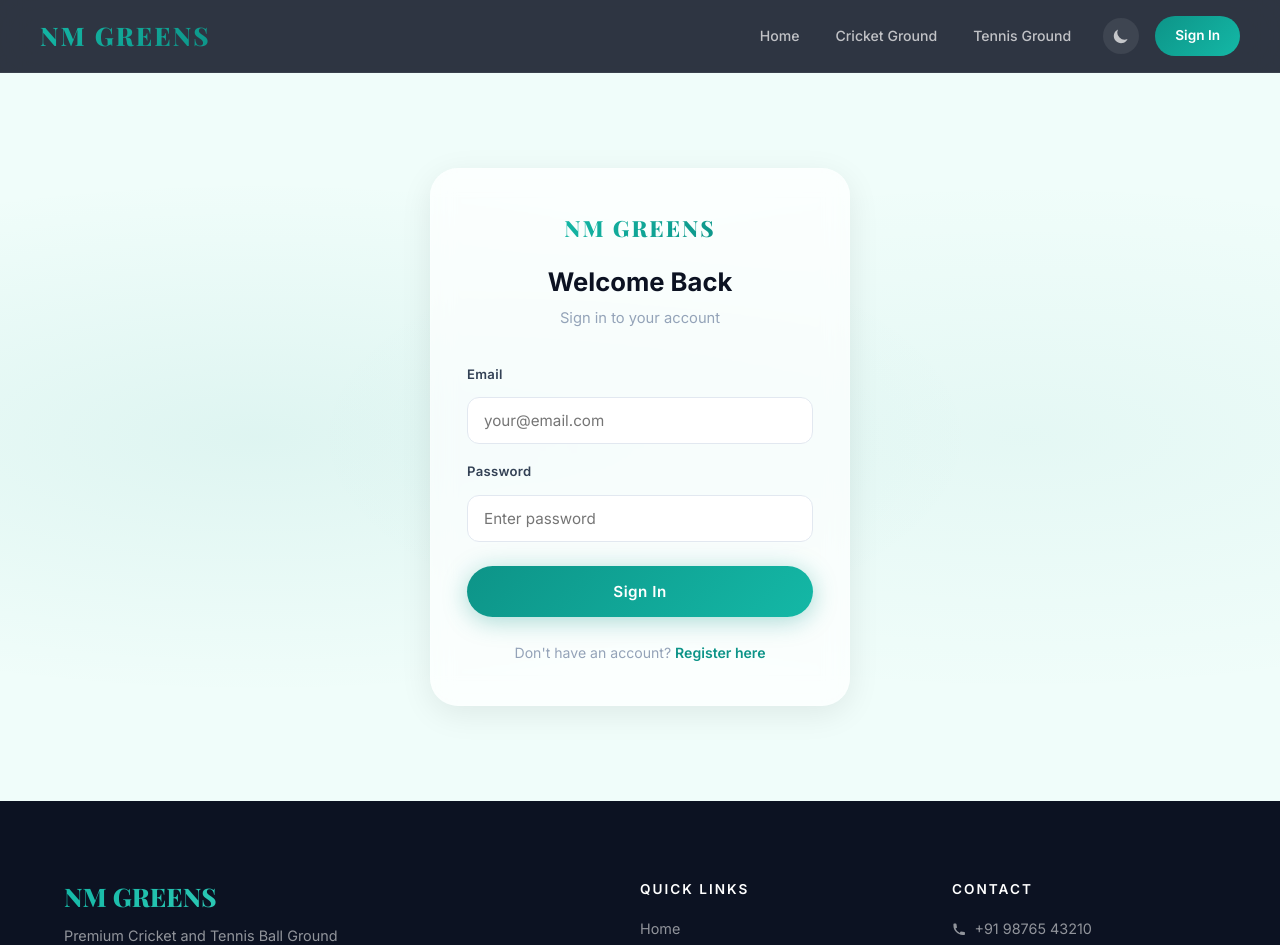
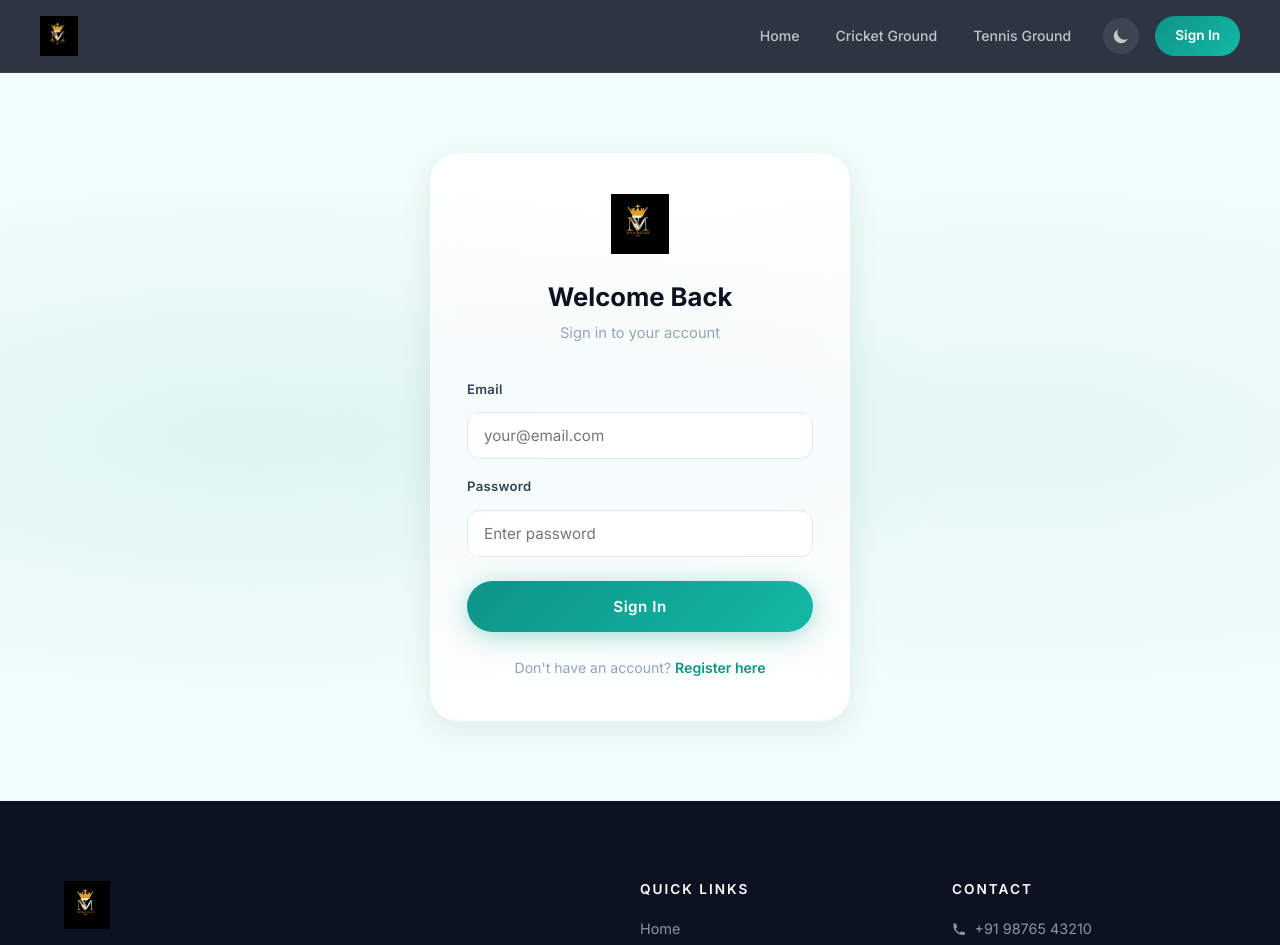
Before and after one commit to Sundar-sd/NM-GREENS, a React (Vite) app in the folder Frontend/: page /login in a window 1280 px wide. Shown: the top 945 px of the page. Built offline with nearby package versions, Linux system fonts and the light colour scheme.

Commit message:
add brand logo across navbar, sidebar, auth, footer, hero; update favicon

```diff
--- a/Frontend/index.html
+++ b/Frontend/index.html
@@ -2,7 +2,7 @@
 <html lang="en">
   <head>
     <meta charset="UTF-8" />
-    <link rel="icon" type="image/svg+xml" href="/favicon.svg" />
+    <link rel="icon" type="image/jpeg" href="/favicon.jpeg" />
     <meta name="viewport" content="width=device-width, initial-scale=1.0" />
     <title>NM GREENS - Premium Ground Booking</title>
     <link rel="preconnect" href="https://fonts.googleapis.com" />
--- a/Frontend/src/components/AdminSidebar.jsx
+++ b/Frontend/src/components/AdminSidebar.jsx
@@ -1,5 +1,6 @@
 import { NavLink } from "react-router-dom";
 import { HiChartBar, HiBookOpen, HiCollection, HiClock, HiCash } from "react-icons/hi";
+import logo from "../assets/logo.jpeg";
 
 const links = [
   { to: "/admin", icon: HiChartBar, label: "Dashboard", end: true },
@@ -12,7 +13,7 @@ const links = [
 export default function AdminSidebar() {
   return (
     <aside className="admin-sidebar">
-      <div className="sidebar-brand">NM GREENS</div>
+      <div className="sidebar-brand"><img src={logo} alt="NM GREENS" className="sidebar-logo-img" /></div>
       <nav className="sidebar-nav">
         {links.map((l) => (
           <NavLink
--- a/Frontend/src/components/Footer.jsx
+++ b/Frontend/src/components/Footer.jsx
@@ -1,5 +1,6 @@
 import { Link } from "react-router-dom";
 import { HiPhone, HiMail, HiLocationMarker } from "react-icons/hi";
+import logo from "../assets/logo.jpeg";
 
 export default function Footer() {
   return (
@@ -7,7 +8,7 @@ export default function Footer() {
       <div className="container">
         <div className="footer-grid">
           <div className="footer-brand">
-            <h3>NM GREENS</h3>
+            <h3><img src={logo} alt="NM GREENS" className="footer-logo-img" /></h3>
             <p>Premium Cricket and Tennis Ball Ground booking platform. Book your game, play your way.</p>
           </div>
 
--- a/Frontend/src/components/Navbar.jsx
+++ b/Frontend/src/components/Navbar.jsx
@@ -4,6 +4,7 @@ import { motion, AnimatePresence } from "framer-motion";
 import { HiMenu, HiX, HiSun, HiMoon } from "react-icons/hi";
 import { useAuth } from "../context/AuthContext";
 import { useTheme } from "../context/ThemeContext";
+import logo from "../assets/logo.jpeg";
 
 export default function Navbar() {
   const [open, setOpen] = useState(false);
@@ -26,7 +27,7 @@ export default function Navbar() {
   return (
     <nav className="navbar">
       <div className="nav-inner">
-        <Link to="/" className="nav-logo">NM GREENS</Link>
+        <Link to="/" className="nav-logo"><img src={logo} alt="NM GREENS" className="nav-logo-img" /></Link>
 
         <div className="nav-right">
           <div className="nav-links-desktop">
--- a/Frontend/src/pages/Home.jsx
+++ b/Frontend/src/pages/Home.jsx
@@ -6,6 +6,7 @@ import Reveal from "../components/common/Reveal";
 import Counter from "../components/common/Counter";
 import { useAuth } from "../context/AuthContext";
 import VaultModal from "../components/VaultModal";
+import logo from "../assets/logo.jpeg";
 
 const features = [
   { icon: HiLightningBolt, title: "Instant Booking", desc: "Book in under 2 minutes" },
@@ -165,14 +166,14 @@ export default function Home() {
             animate={{ opacity: 1, y: 0 }}
             transition={{ duration: 0.6 }}
           >
-            NM Greens
+<img src={logo} alt="NM GREENS" className="hero-logo-img" />
           </motion.span>
           <motion.h1
             initial={{ opacity: 0, y: 30 }}
             animate={{ opacity: 1, y: 0 }}
             transition={{ duration: 0.6, delay: 0.1 }}
           >
-            NM Greens Sports
+            Sports
             <br />
             <span className="gradient-text">Booking Platform</span>
           </motion.h1>
--- a/Frontend/src/pages/Login.jsx
+++ b/Frontend/src/pages/Login.jsx
@@ -3,6 +3,7 @@ import { Link, Navigate } from "react-router-dom";
 import { motion } from "framer-motion";
 import toast from "react-hot-toast";
 import { useAuth } from "../context/AuthContext";
+import logo from "../assets/logo.jpeg";
 
 export default function Login() {
   const [form, setForm] = useState({ email: "", password: "" });
@@ -39,7 +40,7 @@ export default function Login() {
         transition={{ duration: 0.5 }}
       >
         <div className="auth-header">
-          <Link to="/" className="auth-logo">NM GREENS</Link>
+          <Link to="/" className="auth-logo"><img src={logo} alt="NM GREENS" className="auth-logo-img" /></Link>
           <h2>Welcome Back</h2>
           <p>Sign in to your account</p>
         </div>
--- a/Frontend/src/pages/Register.jsx
+++ b/Frontend/src/pages/Register.jsx
@@ -3,6 +3,7 @@ import { Link, Navigate } from "react-router-dom";
 import { motion } from "framer-motion";
 import toast from "react-hot-toast";
 import { useAuth } from "../context/AuthContext";
+import logo from "../assets/logo.jpeg";
 
 export default function Register() {
   const [form, setForm] = useState({ name: "", email: "", phone: "", password: "" });
@@ -47,7 +48,7 @@ export default function Register() {
         transition={{ duration: 0.5 }}
       >
         <div className="auth-header">
-          <Link to="/" className="auth-logo">NM GREENS</Link>
+          <Link to="/" className="auth-logo"><img src={logo} alt="NM GREENS" className="auth-logo-img" /></Link>
           <h2>Create Account</h2>
           <p>Join NM Greens today</p>
         </div>
--- a/Frontend/src/styles/admin.css
+++ b/Frontend/src/styles/admin.css
@@ -18,17 +18,14 @@
 }
 
 .sidebar-brand {
-  font-family: 'Playfair Display', serif;
-  font-size: 1.3rem;
-  font-weight: 800;
-  background: linear-gradient(135deg, #14b8a6, #0d9488);
-  -webkit-background-clip: text;
-  -webkit-text-fill-color: transparent;
-  background-clip: text;
-  letter-spacing: 2px;
   padding: 0 24px 24px;
   border-bottom: 1px solid var(--border);
   margin-bottom: 16px;
+}
+
+.sidebar-logo-img {
+  height: 32px;
+  width: auto;
 }
 
 .sidebar-nav {
--- a/Frontend/src/styles/auth.css
+++ b/Frontend/src/styles/auth.css
@@ -24,16 +24,13 @@
 }
 
 .auth-logo {
-  font-family: 'Playfair Display', serif;
-  font-size: 1.4rem;
-  font-weight: 800;
-  background: linear-gradient(135deg, #14b8a6, #0d9488);
-  -webkit-background-clip: text;
-  -webkit-text-fill-color: transparent;
-  background-clip: text;
-  letter-spacing: 2px;
   display: inline-block;
   margin-bottom: 20px;
+}
+
+.auth-logo-img {
+  height: 60px;
+  width: auto;
 }
 
 .auth-header h2 {
--- a/Frontend/src/styles/footer.css
+++ b/Frontend/src/styles/footer.css
@@ -12,14 +12,12 @@
 }
 
 .footer-brand h3 {
-  font-family: 'Playfair Display', serif;
-  font-size: 1.6rem;
-  font-weight: 800;
   margin-bottom: 12px;
-  background: linear-gradient(135deg, #14b8a6, #5eead4);
-  -webkit-background-clip: text;
-  -webkit-text-fill-color: transparent;
-  background-clip: text;
+}
+
+.footer-logo-img {
+  height: 48px;
+  width: auto;
 }
 
 .footer-brand p {
--- a/Frontend/src/styles/home.css
+++ b/Frontend/src/styles/home.css
@@ -56,6 +56,12 @@
   color: rgba(255, 255, 255, 0.65);
   max-width: 560px;
   margin: 0 auto 40px;
+}
+
+.hero-logo-img {
+  height: 80px;
+  width: auto;
+  margin-bottom: 20px;
 }
 
 .hero-buttons {
--- a/Frontend/src/styles/navbar.css
+++ b/Frontend/src/styles/navbar.css
@@ -19,14 +19,13 @@
 }
 
 .nav-logo {
-  font-family: 'Playfair Display', serif;
-  font-size: 1.6rem;
-  font-weight: 800;
-  background: linear-gradient(135deg, #14b8a6, #0d9488);
-  -webkit-background-clip: text;
-  -webkit-text-fill-color: transparent;
-  background-clip: text;
-  letter-spacing: 2px;
+  display: flex;
+  align-items: center;
+}
+
+.nav-logo-img {
+  height: 40px;
+  width: auto;
 }
 
 .nav-right {
```
Also changed, not shown: Frontend/public/favicon.jpeg (added), Frontend/src/assets/logo.jpeg (added).
